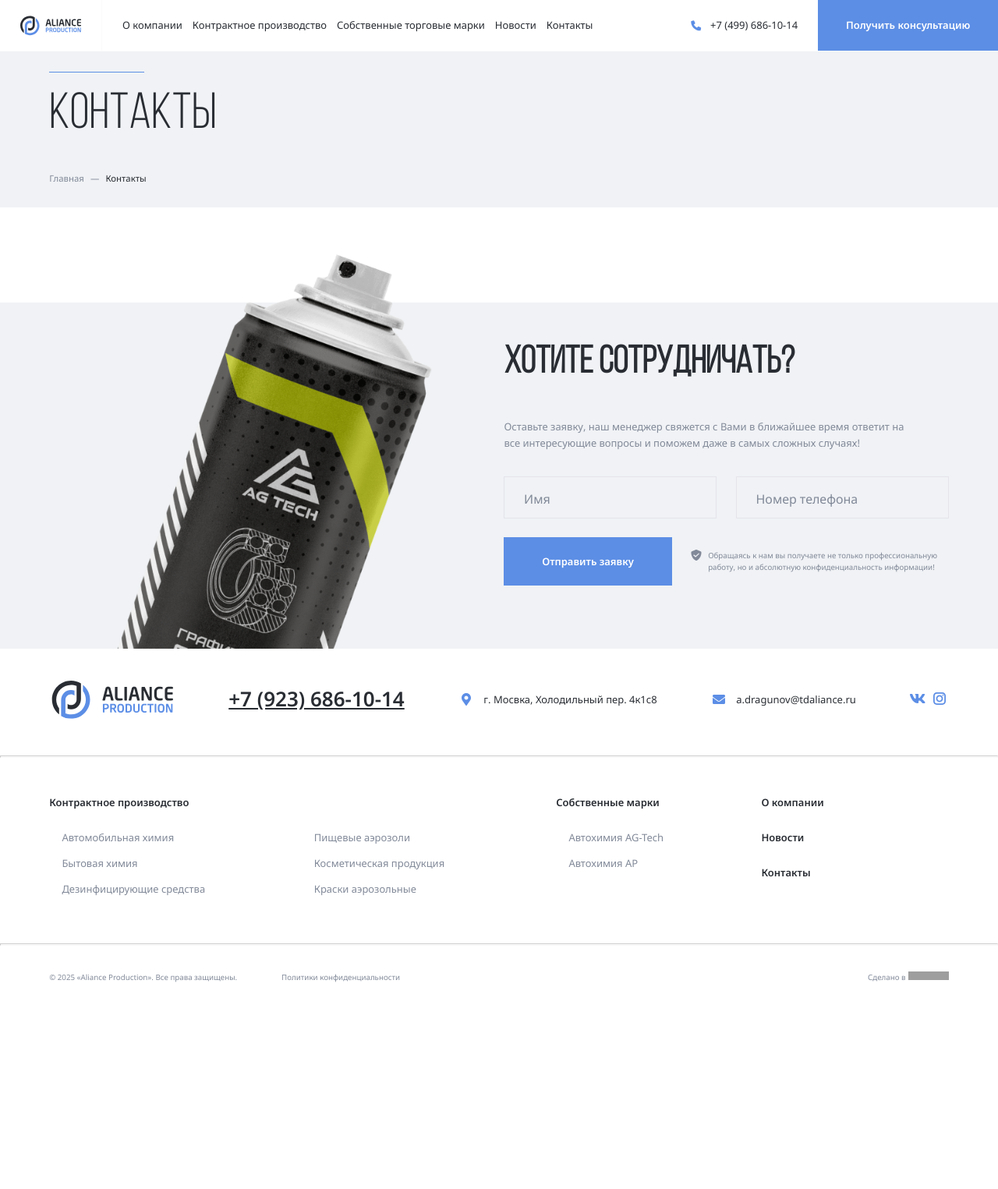
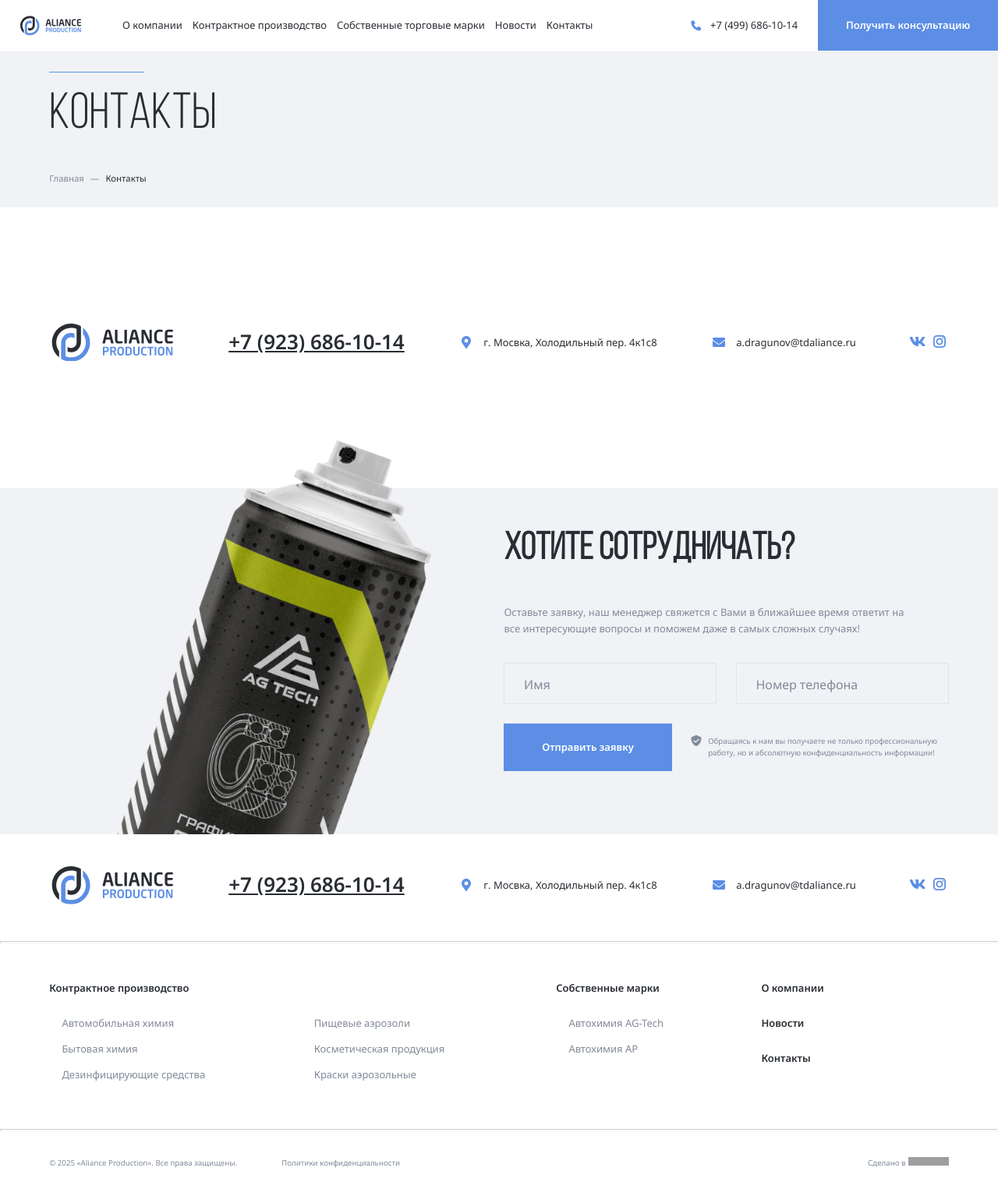
Before and after one commit to ilyuhin6/aliance_production, a PHP site: page /contact.php in a window 1280 px wide. Shown: the whole page at 78% size. Before the commit the page ends 1260 px from the top, so only its background shows below. Run offline with PHP 8.4, Linux system fonts and the light colour scheme; grey boxes are pictures that could not be loaded.

Commit message:
fix: link page

```diff
--- a/contact.php
+++ b/contact.php
@@ -3,8 +3,48 @@ $page_title = 'Контакты';
 $header_style = 'header-page';
 include_once('./header-page.php');
 // header
+?>
 
+<div class="section">
+  <div class="container">
+    <div class="footer-top">
+      <svg class="footer-logo">
+        <use href="./img/sprite.svg#logo"></use>
+      </svg>
+      <a href="tel:+79236861014" class="footer-phone">+7 (923) 686-10-14</a>
 
+      <div class="footer-info">
+        <!-- <svg class="address-svg">
+                        <use href="./img/sprite.svg#address"></use>
+                    </svg> -->
+        <img src="./img/svg/address.svg" alt="address">
+        <address class="footer-info-address">
+          г. Мосвка, Холодильный пер. 4к1с8
+        </address>
+      </div>
+      <div class="footer-info">
+        <!-- <svg class="mail-svg">
+                        <use href="./img/sprite.svg#mail"></use>
+                    </svg> -->
+        <img src="./img/svg/mail.svg" alt="mail">
+        <a href="mailto:a.dragunov@tdaliance.ru" class="footer-info-email">
+          a.dragunov@tdaliance.ru
+        </a>
+      </div>
+      <div class="footer-social">
+        <a href="#" class="footer-social-link">
+          <img src="./img/svg/vk.svg" alt="vk" class="footer-social-icon" width="24" height="24">
+        </a>
+        <a href="#" class="footer-social-link">
+          <img src="./img/svg/inst.svg" alt="instagram" class="footer-social-icon" width="24" height="24">
+        </a>
+      </div>
+    </div>
+  </div>
+  <div class="karta">
+    <script type="text/javascript" charset="utf-8" async src="https://api-maps.yandex.ru/services/constructor/1.0/js/?um=constructor%3Ab7aa19f04691fc88619c268e2f69dbb334c29af6ec79acbbfa2ce39dbef52631&amp;width=auto&amp;height=436&amp;lang=ru_RU&amp;scroll=true"></script>
+  </div>
+</div>
 
-
-include_once('./footer.php');
+<?php
+include_once('./footer.php'); ?>
--- a/header-dlog-content.php
+++ b/header-dlog-content.php
@@ -50,7 +50,7 @@
         <a class="mobile-menu-link" href="./blog.php">Новости</a>
       </li>
       <li class="mobile-menu-nav-item">
-        <a class="mobile-menu-link" href="">Контакты</a>
+        <a class="mobile-menu-link" href="./contact.php">Контакты</a>
       </li>
     </ul>
     <a href="tel:+74996861014" class="mobile-phone">+7 (499) 686-10-14</a>
@@ -100,7 +100,7 @@
         <a class="header-nav-link" href="./blog.php">Новости</a>
       </li>
       <li class="header-nav-item">
-        <a class="header-nav-link" href="">Контакты</a>
+        <a class="header-nav-link" href="./contact.php">Контакты</a>
       </li>
     </ul>
     <div class="header-phone">
--- a/header-page-product.php
+++ b/header-page-product.php
@@ -50,7 +50,7 @@
         <a class="mobile-menu-link" href="./blog.php">Новости</a>
       </li>
       <li class="mobile-menu-nav-item">
-        <a class="mobile-menu-link" href="">Контакты</a>
+        <a class="mobile-menu-link" href="./contact.php">Контакты</a>
       </li>
     </ul>
     <a href="tel:+74996861014" class="mobile-phone">+7 (499) 686-10-14</a>
@@ -112,7 +112,7 @@
         <a class="header-nav-link" href="./blog.php">Новости</a>
       </li>
       <li class="header-nav-item">
-        <a class="header-nav-link" href="">Контакты</a>
+        <a class="header-nav-link" href="./contact.php">Контакты</a>
       </li>
     </ul>
     <div class="header-phone">
--- a/header-page.php
+++ b/header-page.php
@@ -112,7 +112,7 @@
         <a class="header-nav-link" href="./blog.php">Новости</a>
       </li>
       <li class="header-nav-item">
-        <a class="header-nav-link" href="">Контакты</a>
+        <a class="header-nav-link" href="./contact.php">Контакты</a>
       </li>
     </ul>
     <div class="header-phone">
```
